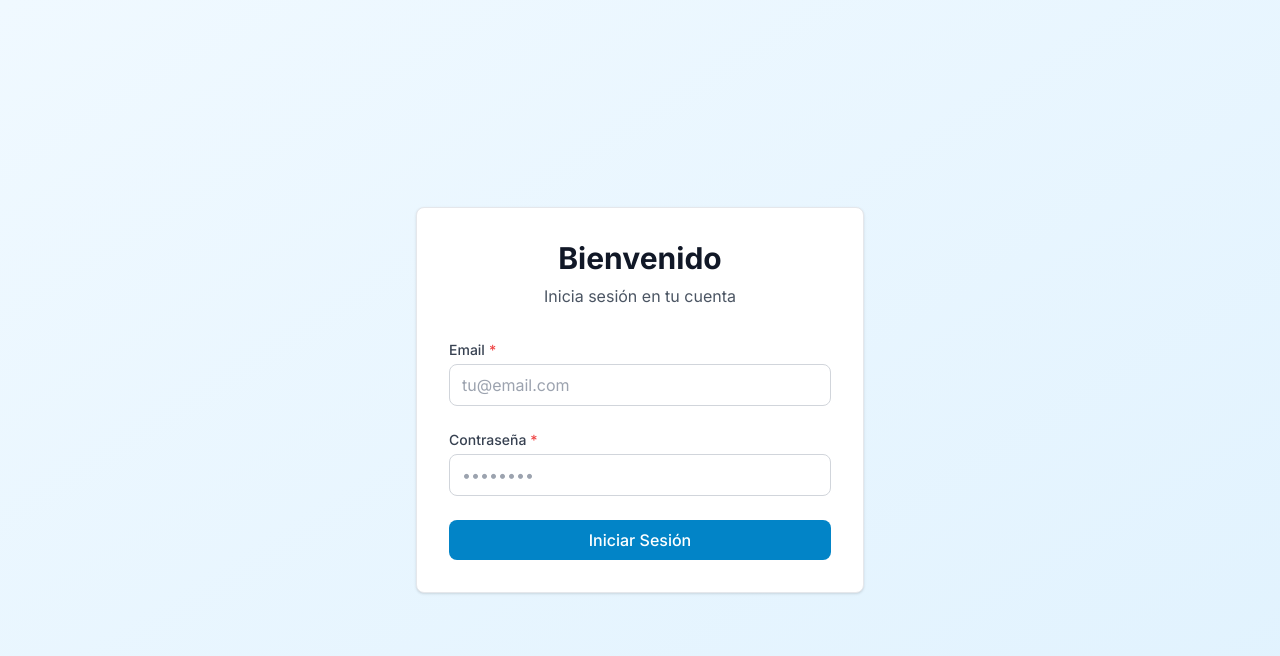
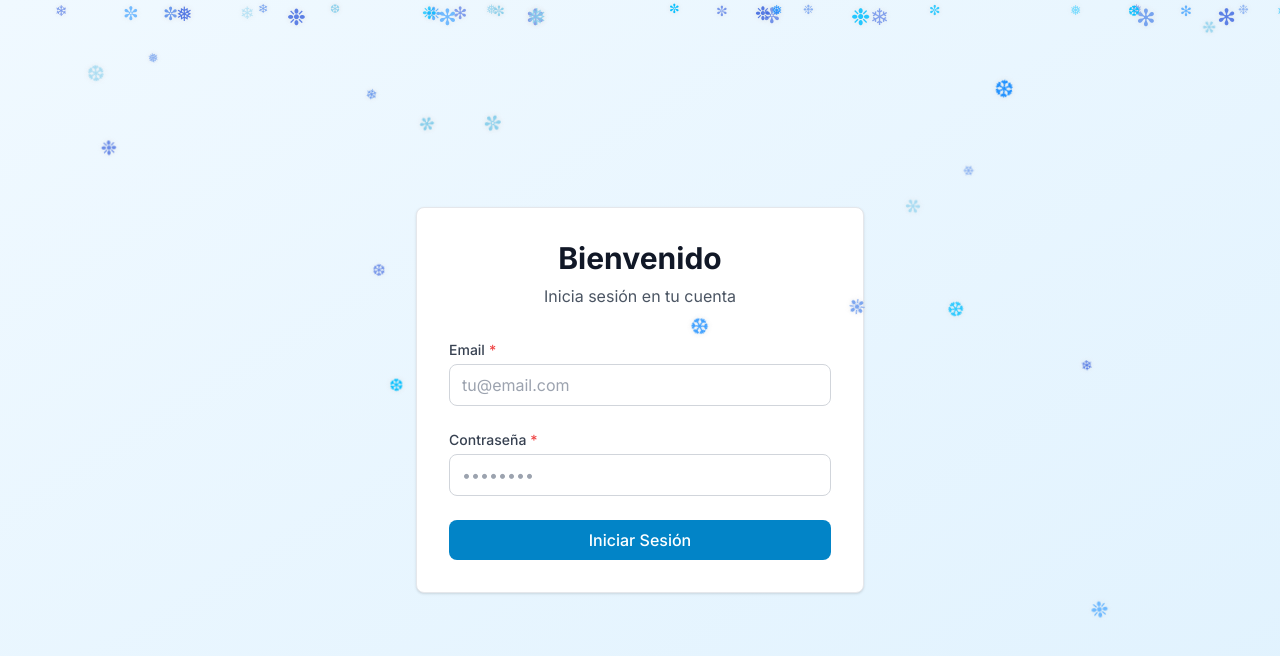
Before and after one commit to javieralejandro89/reservas_libras_frontend, a React (Vite) app: page /login in a window 1280 px wide. Shown: the top 656 px of the page. Built offline with nearby package versions, Linux system fonts and the light colour scheme; no server answers.

Commit message:
Cambio de theme navideño

```diff
--- a/src/App.tsx
+++ b/src/App.tsx
@@ -6,6 +6,7 @@ import { useEffect } from 'react';
 import { Routes, Route, Navigate } from 'react-router-dom';
 import { useAuthStore } from '@/stores';
 import { ROUTES } from '@/constants';
+import { SnowEffect } from '@/components/effects';
 
 // Layouts
 import { ProtectedRoute } from '@/components/layout/ProtectedRoute';
@@ -31,6 +32,13 @@ function App() {
   }, [initAuth]);
 
   return (
+    <>
+      {/* Efecto de nieve navideño */}
+      <SnowEffect
+  count={50}
+  enabled={true}
+  colors={['#87CEEB', '#6495ED', '#4169E1', '#1E90FF', '#00BFFF']} // Rojo, verde, dorado, plata
+/>
     <Routes>
       {/* Rutas públicas (redirigen si ya estás autenticado) */}
       <Route element={<PublicRoute />}>
@@ -56,6 +64,7 @@ function App() {
       {/* 404 */}
       <Route path="*" element={<Navigate to={ROUTES.DASHBOARD} replace />} />
     </Routes>
+    </>
   );
 }
 
--- /dev/null
+++ b/src/components/effects/SnowEffect.tsx
@@ -0,0 +1,122 @@
+/**
+ * Efecto de nieve navideño con colores personalizables
+ */
+
+import { useEffect, useState } from 'react';
+
+interface Snowflake {
+  id: number;
+  left: number;
+  animationDuration: number;
+  opacity: number;
+  fontSize: number;
+  color: string;
+  character: string;
+}
+
+interface SnowEffectProps {
+  /** Cantidad de copos de nieve (default: 50) */
+  count?: number;
+  /** Habilitar/deshabilitar el efecto */
+  enabled?: boolean;
+  /** Colores personalizados para los copos */
+  colors?: string[];
+}
+
+export const SnowEffect = ({
+  count = 50,
+  enabled = true,
+  colors = ['#87CEEB', '#B0C4DE', '#4169E1', '#6495ED', '#C0C0C0'] // Azules y plata
+}: SnowEffectProps) => {
+  const [snowflakes, setSnowflakes] = useState<Snowflake[]>([]);
+
+  // Diferentes caracteres de copo de nieve
+  const snowflakeChars = ['❄', '❅', '❆', '✻', '✼', '❉'];
+
+  useEffect(() => {
+    if (!enabled) {
+      setSnowflakes([]);
+      return;
+    }
+
+    // Generar copos de nieve con propiedades aleatorias
+    const flakes: Snowflake[] = Array.from({ length: count }, (_, i) => ({
+      id: i,
+      left: Math.random() * 100,
+      animationDuration: Math.random() * 8 + 7,
+      opacity: Math.random() * 0.5 + 0.5, // Opacidad 0.5-1 (más visible)
+      fontSize: Math.random() * 12 + 12, // Tamaño 12-24px (más grande)
+      color: colors[Math.floor(Math.random() * colors.length)],
+      character: snowflakeChars[Math.floor(Math.random() * snowflakeChars.length)]
+    }));
+
+    setSnowflakes(flakes);
+  }, [count, enabled, colors]);
+
+  if (!enabled) return null;
+
+  return (
+    <div className="pointer-events-none fixed inset-0 z-50 overflow-hidden">
+      {snowflakes.map((flake) => (
+        <div
+          key={flake.id}
+          className="snowflake absolute animate-fall"
+          style={{
+            left: `${flake.left}%`,
+            animationDuration: `${flake.animationDuration}s`,
+            opacity: flake.opacity,
+            fontSize: `${flake.fontSize}px`,
+            color: flake.color,
+            animationDelay: `${Math.random() * 5}s`,
+          }}
+        >
+          {flake.character}
+        </div>
+      ))}
+
+      <style>{`
+  @keyframes fall {
+    0% {
+      top: -10vh;
+    }
+    100% {
+      top: 110vh;
+    }
+  }
+
+  @keyframes sway {
+    0%, 100% {
+      transform: translateX(0) rotate(0deg);
+    }
+    25% {
+      transform: translateX(-30px) rotate(90deg);
+    }
+    50% {
+      transform: translateX(0) rotate(180deg);
+    }
+    75% {
+      transform: translateX(30px) rotate(270deg);
+    }
+  }
+
+  .snowflake {
+    text-shadow: 0 0 8px rgba(255, 255, 255, 0.8);
+    user-select: none;
+    filter: drop-shadow(0 0 2px rgba(0, 0, 0, 0.1));
+  }
+
+  .animate-fall {
+    animation: fall linear infinite, sway ease-in-out infinite;
+  }
+
+  /* Ocultar copos en móvil - mostrar solo 1 de cada 3 */
+  @media (max-width: 768px) {
+    .snowflake:nth-child(2n),
+    .snowflake:nth-child(3n) {
+      display: none;
+    }
+  }
+`}</style>
+    </div>
+  );
+};
--- /dev/null
+++ b/src/components/effects/index.ts
@@ -0,0 +1,5 @@
+/**
+ * Exports de componentes de efectos
+ */
+
+export { SnowEffect } from './SnowEffect';
--- a/src/components/layout/Navbar.tsx
+++ b/src/components/layout/Navbar.tsx
@@ -58,7 +58,7 @@ export const Navbar = () => {
                 <img
                   src="/logo.png"
                   alt="SB Paquetería"
-                  className="h-10 w-auto object-contain transition-all duration-300 group-hover:scale-110 group-hover:drop-shadow-lg"
+                  className="h-14 w-auto object-contain transition-all duration-300 group-hover:scale-110 group-hover:drop-shadow-lg"
                 />
               </div>
 
```
Also changed, not shown: public/logo.png, public/logo1.png (added).
